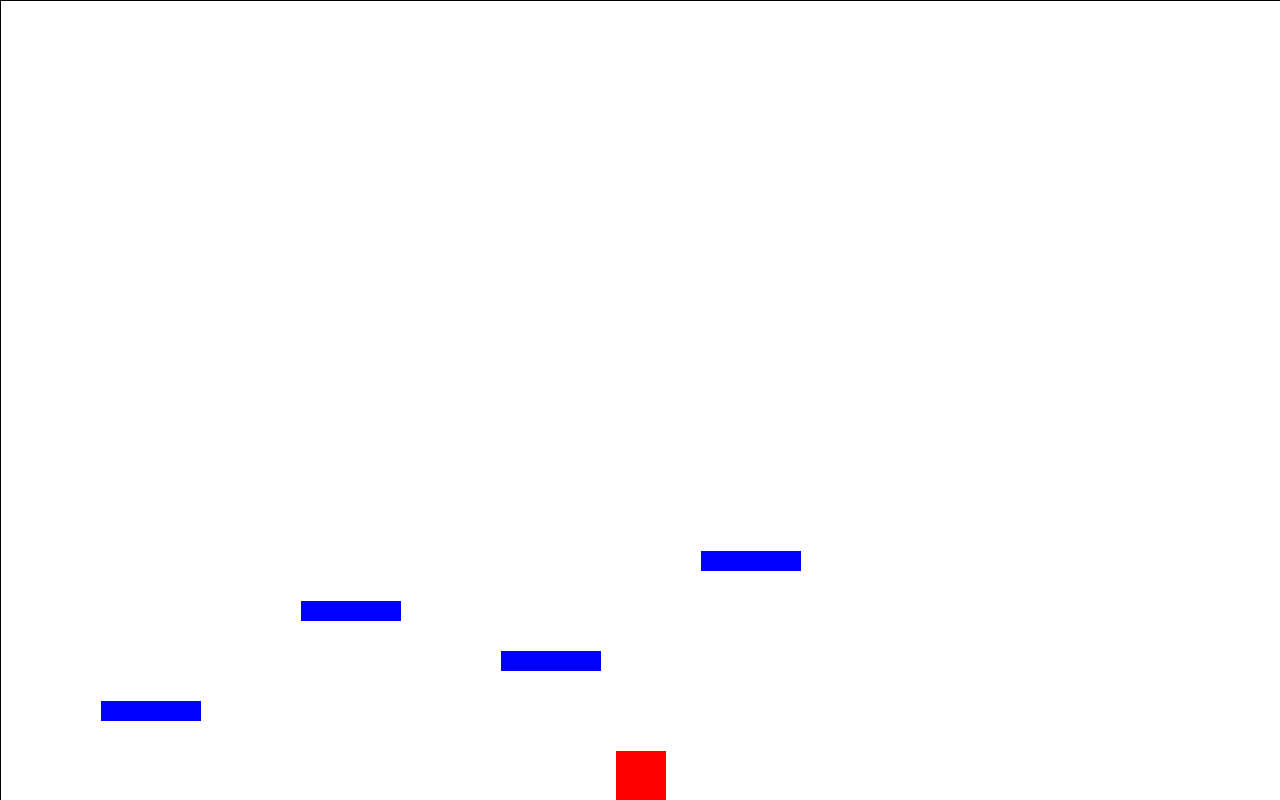
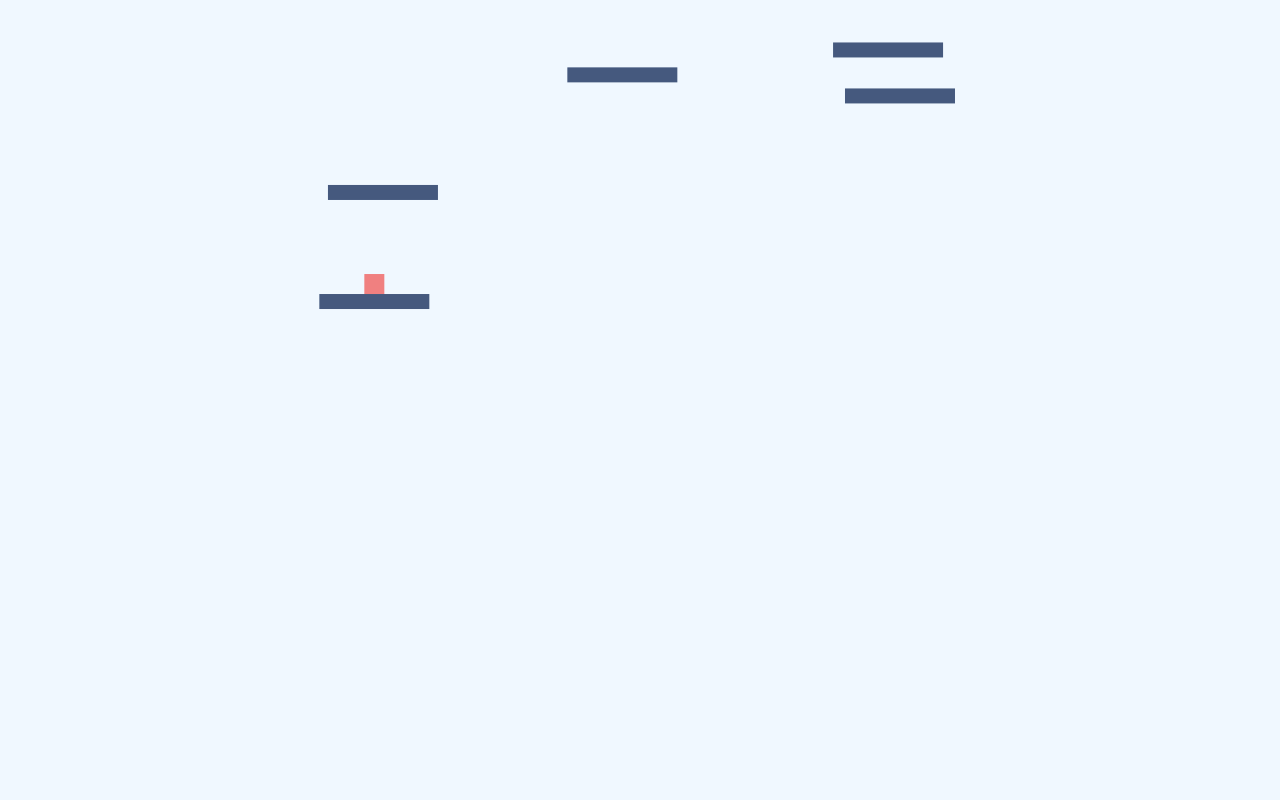
Before and after one commit to JohnyTheRipper/EcoWeb, a plain HTML site: page index.html in a window 1280 px wide. Drawn offline with Linux system fonts and the light colour scheme.

Commit message:
Update index.html

```diff
--- a/index.html
+++ b/index.html
@@ -1,126 +1,164 @@
 <!DOCTYPE html>
-<html lang="en">
+<html>
 <head>
-<meta charset="UTF-8">
-<meta name="viewport" content="width=device-width, initial-scale=1.0">
-<title>Platformer Game</title>
     <style>
-    body, html {
+        body {
             margin: 0;
             padding: 0;
             overflow: hidden;
-        height: 100%;
+            background-color: #f0f8ff;
         }
         canvas {
             display: block;
             margin: auto;
-        background-color: #fff;
-        border: 1px solid #000;
+            background-color: #f0f8ff;
         }
     </style>
 </head>
 <body>
-<canvas id="gameCanvas"></canvas>
+    <canvas id="canvas"></canvas>
     <script>
-    // Get the canvas element
-    const canvas = document.getElementById('gameCanvas');
-    const ctx = canvas.getContext('2d');
+        var player = {
+            x: 0,
+            y: 0,
+            x_v: 0,
+            y_v: 0,
+            jump: false,
+            height: 20,
+            width: 20
+        };
 
-    // Set canvas size to match screen size
-    canvas.width = window.innerWidth;
-    canvas.height = window.innerHeight;
+        var keys = {
+            right: false,
+            left: false,
+            up: false,
+        };
 
-    // Player properties
-    const playerWidth = 50;
-    const playerHeight = 50;
-    let playerX = canvas.width / 2 - playerWidth / 2;
-    let playerY = canvas.height - playerHeight;
-    let playerSpeed = 5;
-    let gravity = 0.5; // Lower gravity for smoother jumping
-    let jumpStrength = 10; // Lower jump strength for smoother jumping
-    let jumpVelocity = 0;
-    let isJumping = false;
+        var gravity = 0.6;
+        var friction = 0.7;
 
-    // Platform properties
-    const platformWidth = 100;
-    const platformHeight = 20;
-    const platforms = [
-        { x: 100, y: canvas.height - 100 },
-        { x: 300, y: canvas.height - 200 },
-        { x: 500, y: canvas.height - 150 },
-        { x: 700, y: canvas.height - 250 },
-    ];
+        var platforms = [];
+        var numPlatforms = 5; // Number of platforms
+        var platformHeight = 15;
 
-    // Handle keyboard input
-    const keys = [];
-    window.addEventListener('keydown', (e) => {
-        keys[e.keyCode] = true;
-    });
-    window.addEventListener('keyup', (e) => {
-        keys[e.keyCode] = false;
+        function renderCanvas() {
+            ctx.fillStyle = "#F0F8FF";
+            ctx.fillRect(0, 0, canvas.width, canvas.height);
+        }
+
+        function renderPlayer() {
+            ctx.fillStyle = "#F08080";
+            ctx.fillRect(player.x, player.y, player.width, player.height);
+        }
+
+        function createPlatforms() {
+            // Create platforms with random positions
+            for (var i = 0; i < numPlatforms; i++) {
+                var platform = {
+                    x: Math.random() * (canvas.width - 110),
+                    y: Math.random() * (canvas.height - platformHeight),
+                    width: 110,
+                    height: platformHeight
+                };
+                platforms.push(platform);
+            }
+
+            // Sort platforms by y position
+            platforms.sort(function(a, b) {
+                return a.y - b.y;
             });
 
-    // Update player position
-    function updatePlayer() {
-        // Move left
-        if ((keys[37] || keys[65]) && playerX > 0) { // Left arrow or A key
-            playerX -= playerSpeed;
+            // Find the platform closest to the bottom
+            var bottomPlatform = platforms[numPlatforms - 1];
+
+            // Set player spawn position to the center of the bottom platform
+            player.x = bottomPlatform.x + (bottomPlatform.width - player.width) / 2;
+            player.y = bottomPlatform.y - player.height;
+
+            // Ensure all platforms are accessible to the player
+            for (var i = numPlatforms - 2; i >= 0; i--) {
+                var platform = platforms[i];
+                if (platform.y + platform.height >= player.y + player.height) {
+                    var offsetY = (platform.y + platform.height) - (player.y + player.height);
+                    platform.y -= offsetY + 1;
                 }
-        // Move right
-        if ((keys[39] || keys[68]) && playerX < canvas.width - playerWidth) { // Right arrow or D key
-            playerX += playerSpeed;
             }
-        // Jump
-        if ((keys[32] || keys[38]) && !isJumping) { // Spacebar or Up arrow
-            isJumping = true;
-            jumpVelocity = -jumpStrength; // Start with negative velocity for upward movement
         }
 
-        // Update jump velocity
-        if (isJumping) {
-            playerY += jumpVelocity;
-            jumpVelocity += gravity; // Apply gravity to reduce jump velocity
+        function renderPlatforms() {
+            ctx.fillStyle = "#45597E";
+            platforms.forEach(function (platform) {
+                ctx.fillRect(platform.x, platform.y, platform.width, platform.height);
+            });
         }
 
-        // Collision with ground
-        if (playerY + playerHeight > canvas.height) {
-            playerY = canvas.height - playerHeight;
-            isJumping = false;
-            jumpVelocity = 0;
+        function keyDownHandler(e) {
+            if (e.keyCode == 37) {
+                keys.left = true;
+            }
+            if (e.keyCode == 38) {
+                if (!player.jump) {
+                    player.y_v = -10;
+                    player.jump = true;
+                }
+            }
+            if (e.keyCode == 39) {
+                keys.right = true;
+            }
         }
 
-        // Collision with platforms
-        platforms.forEach(platform => {
-            if (
-                playerX < platform.x + platformWidth &&
-                playerX + playerWidth > platform.x &&
-                playerY + playerHeight > platform.y &&
-                playerY < platform.y + platformHeight
-            ) {
-                // If player collides with a platform, stop jumping and reset Y position
-                playerY = platform.y - playerHeight;
-                isJumping = false;
-                jumpVelocity = 0;
+        function keyUpHandler(e) {
+            if (e.keyCode == 37) {
+                keys.left = false;
+            }
+            if (e.keyCode == 39) {
+                keys.right = false;
+            }
+        }
+
+        function gameLoop() {
+            if (player.jump) {
+                player.y_v += gravity;
+            }
+
+            if (keys.left) {
+                player.x_v = -2.5;
+            }
+            if (keys.right) {
+                player.x_v = 2.5;
+            }
+
+            player.y += player.y_v;
+            player.x += player.x_v;
+
+            // Check collision with platforms
+            platforms.forEach(function (platform) {
+                if (player.x < platform.x + platform.width &&
+                    player.x + player.width > platform.x &&
+                    player.y + player.height > platform.y &&
+                    player.y + player.height < platform.y + platform.height) {
+                    player.jump = false;
+                    player.y = platform.y - player.height;
+                    player.y_v = 0;
                 }
             });
 
-        // Draw player
-        ctx.clearRect(0, 0, canvas.width, canvas.height);
-        ctx.fillStyle = '#f00';
-        ctx.fillRect(playerX, playerY, playerWidth, playerHeight);
+            // Apply friction
+            player.x_v *= friction;
 
-        // Draw platforms
-        ctx.fillStyle = '#00f';
-        platforms.forEach(platform => {
-            ctx.fillRect(platform.x, platform.y, platformWidth, platformHeight);
-        });
-
-        // Request animation frame
-        requestAnimationFrame(updatePlayer);
+            renderCanvas();
+            renderPlayer();
+            renderPlatforms();
         }
 
-    // Start the game loop
-    updatePlayer();
+        var canvas = document.getElementById("canvas");
+        var ctx = canvas.getContext("2d");
+        canvas.width = 800;
+        canvas.height = 400;
+        createPlatforms();
+        document.addEventListener("keydown", keyDownHandler, false);
+        document.addEventListener("keyup", keyUpHandler, false);
+        setInterval(gameLoop, 22);
     </script>
 </body>
 </html>
```
Lines whose indentation alone changed are shown as unchanged.
